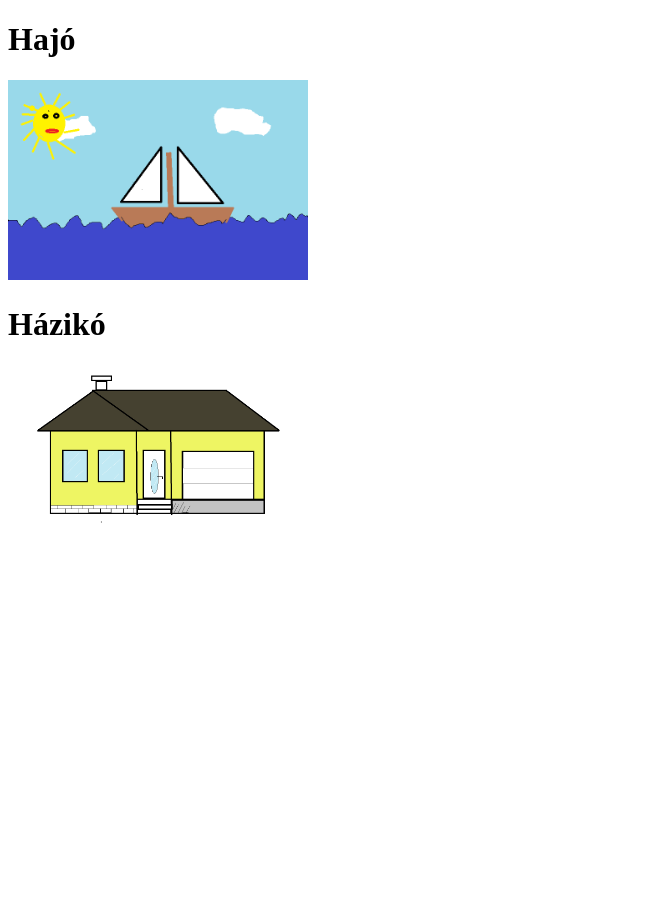
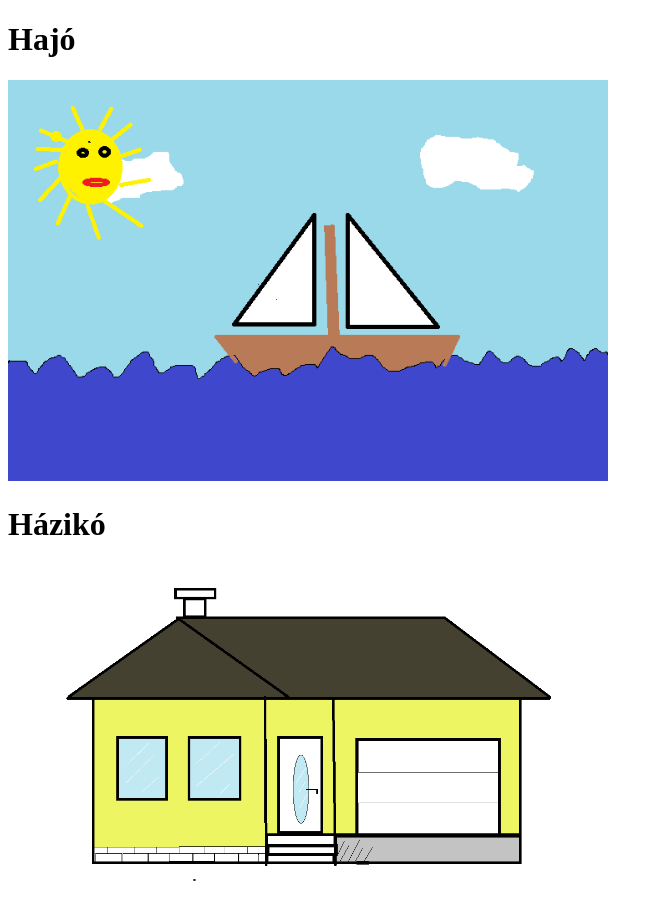
Before and after one commit to BereczkiRoz/Gep, a plain HTML site: page index.html in a window 1280 px wide. Shown: the whole page, without its empty margins (0-663 px from the left). Before the commit the page ends 800 px from the top, so only its background shows below. Drawn offline with Linux system fonts and the light colour scheme.

Commit message:
Update index.html

```diff
--- a/index.html
+++ b/index.html
@@ -7,8 +7,8 @@
 </head>
 <body>
     <h1>Hajó</h1>
-    <img src="Hajó.png" alt="Hajó" width="300">
+    <img src="Hajó.png" alt="Hajó" width="600">
     <h1>Házikó</h1>
-    <img src="Házikó.png" alt="Házikó" width="300">
+    <img src="Házikó.png" alt="Házikó" width="600">
 </body>
 </html>
```
